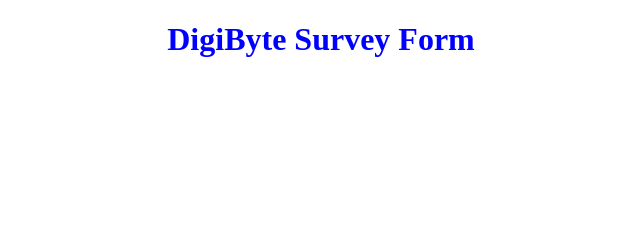
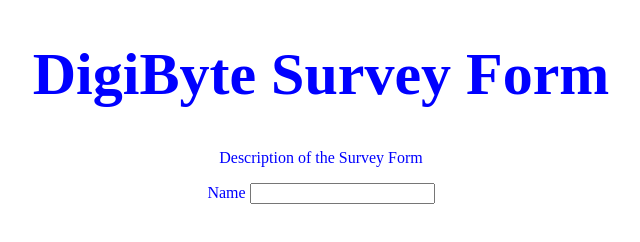
Before and after one commit to TheUnamatrixx/DigiByte-Community-Interaction-Survey-Form, a plain HTML site: page index.html in a window 1280 px wide. Shown: the whole page, without its empty margins (319-959 px from the left). Drawn offline with Linux system fonts and the light colour scheme.

Commit message:
Small updates

```diff
--- a/index.html
+++ b/index.html
@@ -12,6 +12,11 @@
 
 <body>
 <h1 id="title">DigiByte Survey Form</h1>
+<p id="description">Description of the Survey Form</p>
+<form id="survey-form">
+	<label for"fname">Name</label>
+	<input type="text"></input>
+</form>
 </body>
 
 </html>
--- a/styles.css
+++ b/styles.css
@@ -2,3 +2,7 @@ body {
   color: blue;
   text-align: center;
 }
+
+h1 {
+	font-size: 60px;
+}
```
